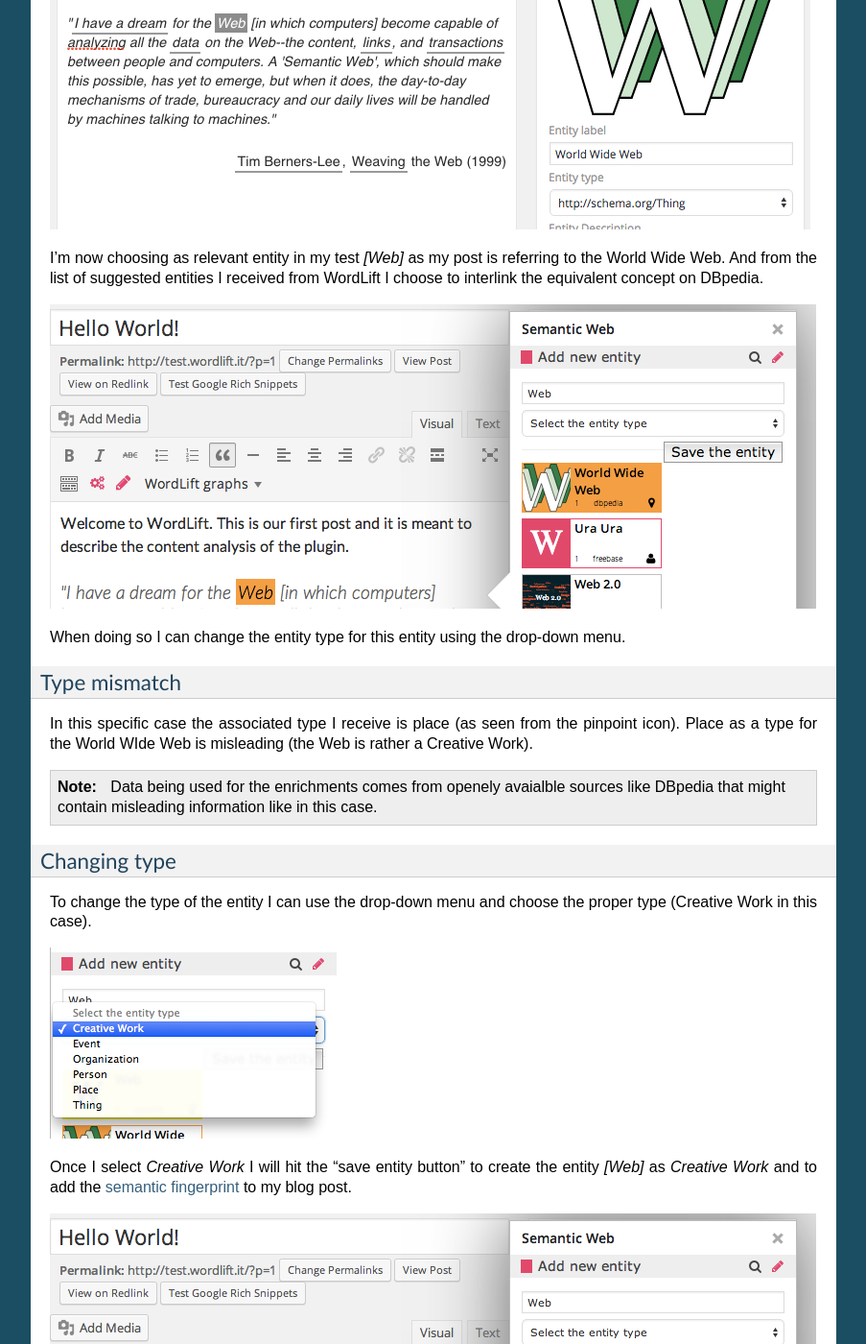
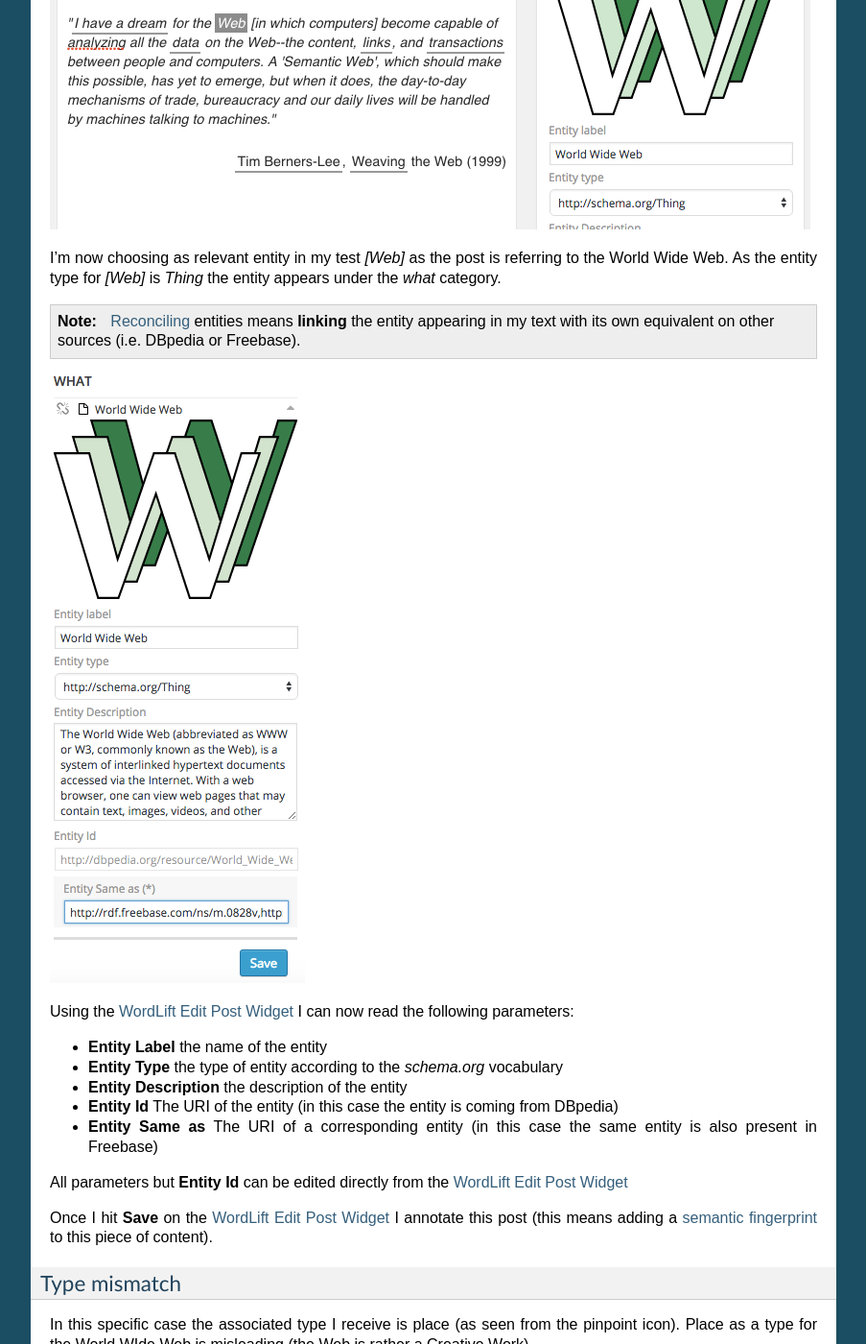
Before and after one commit to insideout10/wordlift-docs, a Sphinx documentation site: the page built from docs/analysis.rst, in a window 1280 px wide and 1400 px high, scrolled down 4511 px. Shown: the whole window at 96% size, without its empty margins (198-1101 px from the left). Built offline with Sphinx 7.4.7, drawn with Linux system fonts in a browser that asks for light colours.

Commit message:
update analysis

```diff
--- a/docs/analysis.rst
+++ b/docs/analysis.rst
@@ -109,12 +109,26 @@
 
 .. image:: /images/wordlift-content-analysis-disambiguation-start.png
 
-I'm now choosing as relevant entity in my test *[Web]* as my post is referring to the World Wide Web.
-And from the list of suggested entities I received from WordLift I choose to interlink the equivalent concept on DBpedia.
+I'm now choosing as relevant entity in my test *[Web]* as the post is referring to the World Wide Web. As the entity type for *[Web]* is `Thing` the entity appears under the *what* category.
 
-.. image:: /images/wordlift-content-analysis-disambiguation-selection.png
+.. note::
 
-When doing so I can change the entity type for this entity using the drop-down menu.
+    `Reconciling <key-concepts.html#reconciliation>`_ entities means **linking** the entity appearing in my text with its own equivalent on other sources (i.e. DBpedia or Freebase).
+
+.. image:: /images/wordlift-edit-post-widget-05.png
+
+Using the `WordLift Edit Post Widget`_ I can now read the following parameters:
+
+* **Entity Label** the name of the entity
+* **Entity Type** the type of entity according to the `schema.org` vocabulary
+* **Entity Description** the description of the entity
+* **Entity Id** The URI of the entity (in this case the entity is coming from DBpedia)
+* **Entity Same as** The URI of a corresponding entity (in this case the same entity is also present in Freebase)
+
+All parameters but **Entity Id** can be edited directly from the `WordLift Edit Post Widget`_
+
+Once I hit **Save** on the `WordLift Edit Post Widget`_ I annotate this post (this means adding a `semantic fingerprint <key-concepts.html#semantic-fingerprint>`_ to this piece of content).
+
 
 Type mismatch
 --------------
```
Also changed, not shown: docs/images/wordlift-edit-post-widget-05.png (added).
